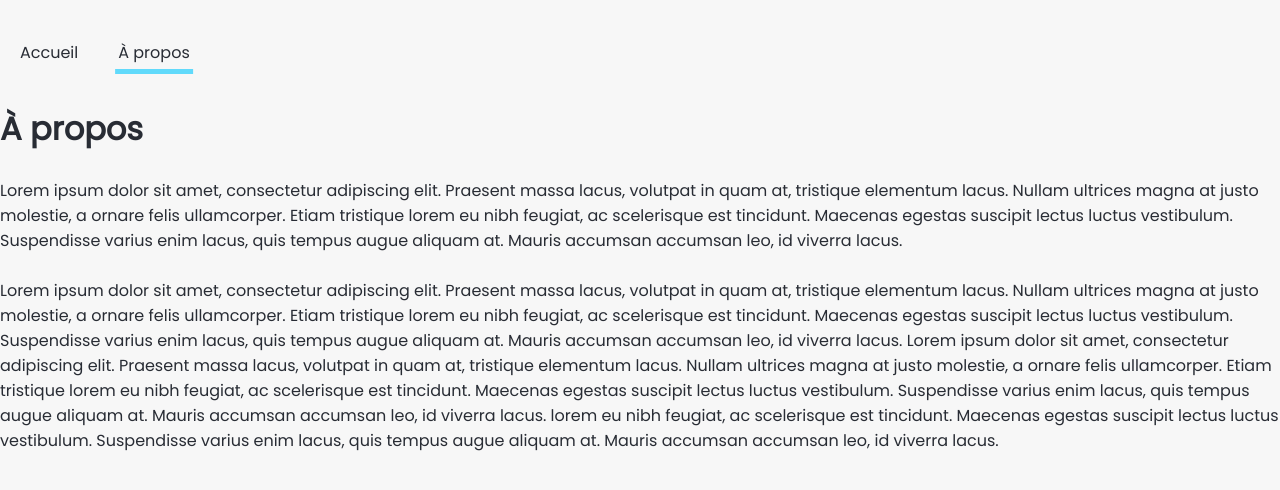
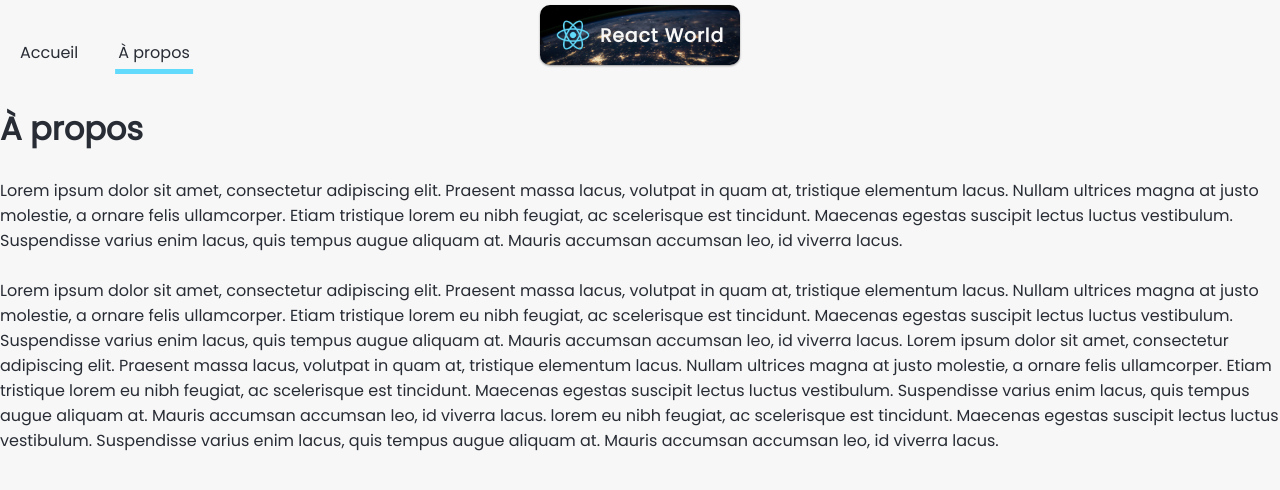
Before and after one commit to seya-84/react-zero, a React (Create React App) app: page /a-propos in a window 1280 px wide. Shown: the top 490 px of the page. Built offline with nearby package versions, Linux system fonts and the light colour scheme.

Commit message:
add Logo

```diff
--- /dev/null
+++ b/src/components/Logo.js
@@ -0,0 +1,12 @@
+import React from 'react';
+
+const Logo = () => {
+  return (
+    <div className="logo">
+      <img src="./img/logo192.png" alt="logo" />
+      <h3>React World</h3>
+    </div>
+  );
+};
+
+export default Logo;
--- a/src/pages/About.js
+++ b/src/pages/About.js
@@ -1,10 +1,12 @@
 import React from "react";
+import Logo from "../components/Logo";
 import Navigation from "../components/Navigation";
 
 const About = () => {
   return (
     <div>
       <Navigation />
+      <Logo />
       <h1>À propos</h1>
       <br />
       <p>
--- /dev/null
+++ b/src/styles/components/_logo.scss
@@ -0,0 +1,26 @@
+.logo {
+  display: flex;
+  position: absolute;
+  top: 5px;
+  left: 50%;
+  transform: translate(-50%);
+  background: url(../../assets/main.jpg) center/cover;
+  height: 60px;
+  width: 200px;
+  align-items: center;
+  justify-content: center;
+  border-radius: 10px;
+  box-shadow: 0px 1px 2px 0px rgba(51, 51, 51, 0.5);
+
+  h3 {
+    color: $color-2;
+    letter-spacing: 1px;
+  }
+
+  img {
+    height: 34px;
+    width: 34px;
+    margin-right: 10px;
+    object-fit: cover;
+  }
+}
--- a/src/styles/index.scss
+++ b/src/styles/index.scss
@@ -1,2 +1,3 @@
 @import "./settings";
 @import "./components/navigation";
+@import "./components/logo";
```
Also changed, not shown: src/assets/main.jpg (added).
